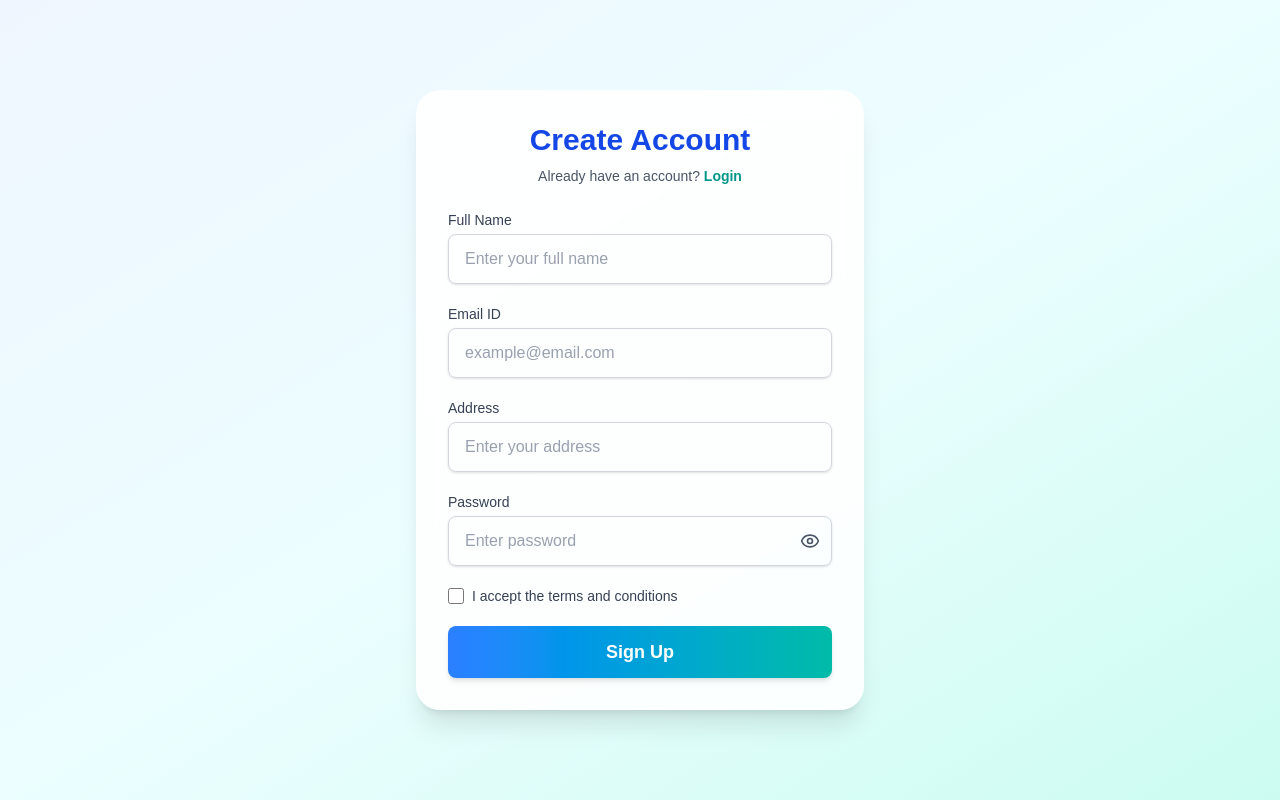
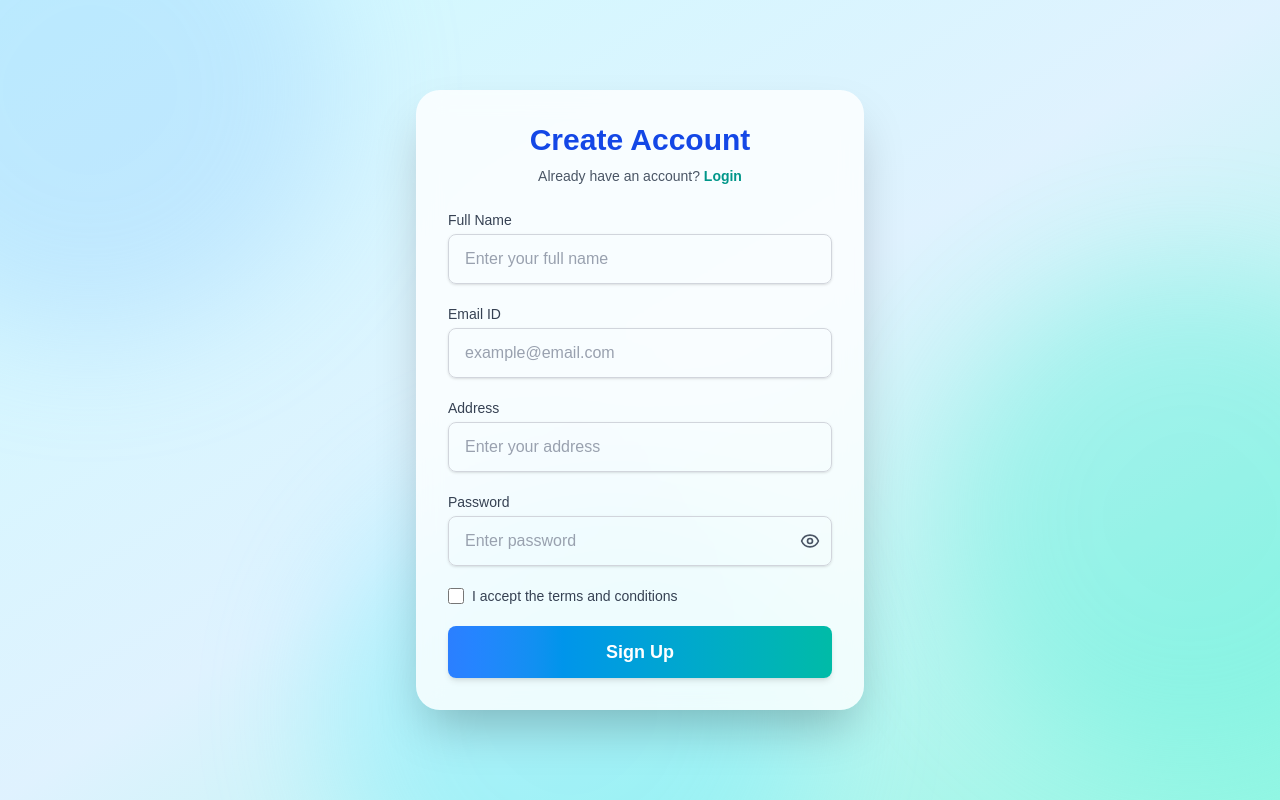
Before and after one commit to yubraj-karki1/clean_connect_web, a Next.js app: page /register in a window 1280 px wide. Built offline with nearby package versions, Linux system fonts and the light colour scheme.

Commit message:
changes in register page

```diff
--- a/app/(auth)/register/page.tsx
+++ b/app/(auth)/register/page.tsx
@@ -33,10 +33,16 @@ export default function RegisterPage() {
   };
 
   return (
-    <div className="min-h-screen flex items-center justify-center bg-gradient-to-br from-blue-50 via-cyan-50 to-teal-100 px-4">
-      <div className="w-full max-w-md bg-white/90 backdrop-blur-md rounded-3xl shadow-xl p-8">
+    <div className="relative min-h-screen flex items-center justify-center overflow-hidden bg-gradient-to-br from-cyan-100 via-sky-100 to-teal-200 px-4">
+
+      {/* Background Blobs */}
+      <div className="absolute -top-40 -left-40 w-[500px] h-[500px] bg-blue-300 rounded-full blur-3xl opacity-30" />
+      <div className="absolute top-1/3 -right-40 w-[500px] h-[500px] bg-teal-300 rounded-full blur-3xl opacity-30" />
+      <div className="absolute -bottom-40 left-1/4 w-[500px] h-[500px] bg-cyan-300 rounded-full blur-3xl opacity-30" />
 
 
+      {/* Form Card */}
+      <div className="relative w-full max-w-md bg-white/80 backdrop-blur-md rounded-3xl shadow-2xl p-8 z-10">
 
         {/* Title */}
         <h1 className="text-3xl font-bold text-center text-blue-700 mb-2">
@@ -55,9 +61,7 @@ export default function RegisterPage() {
 
         {/* Error Message */}
         {error && (
-          <p className="mb-4 text-sm text-red-500 text-center">
-            {error}
-          </p>
+          <p className="mb-4 text-sm text-red-500 text-center">{error}</p>
         )}
 
         {/* Form */}
```
